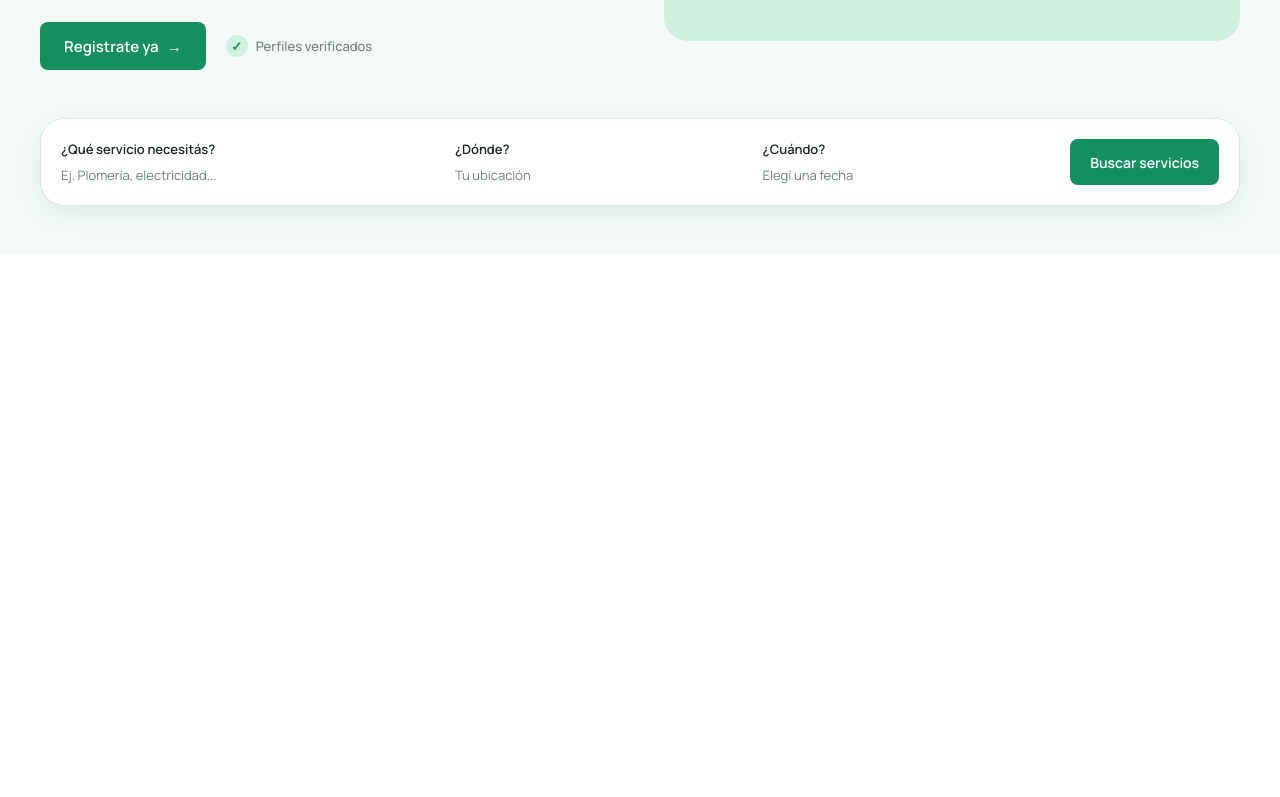
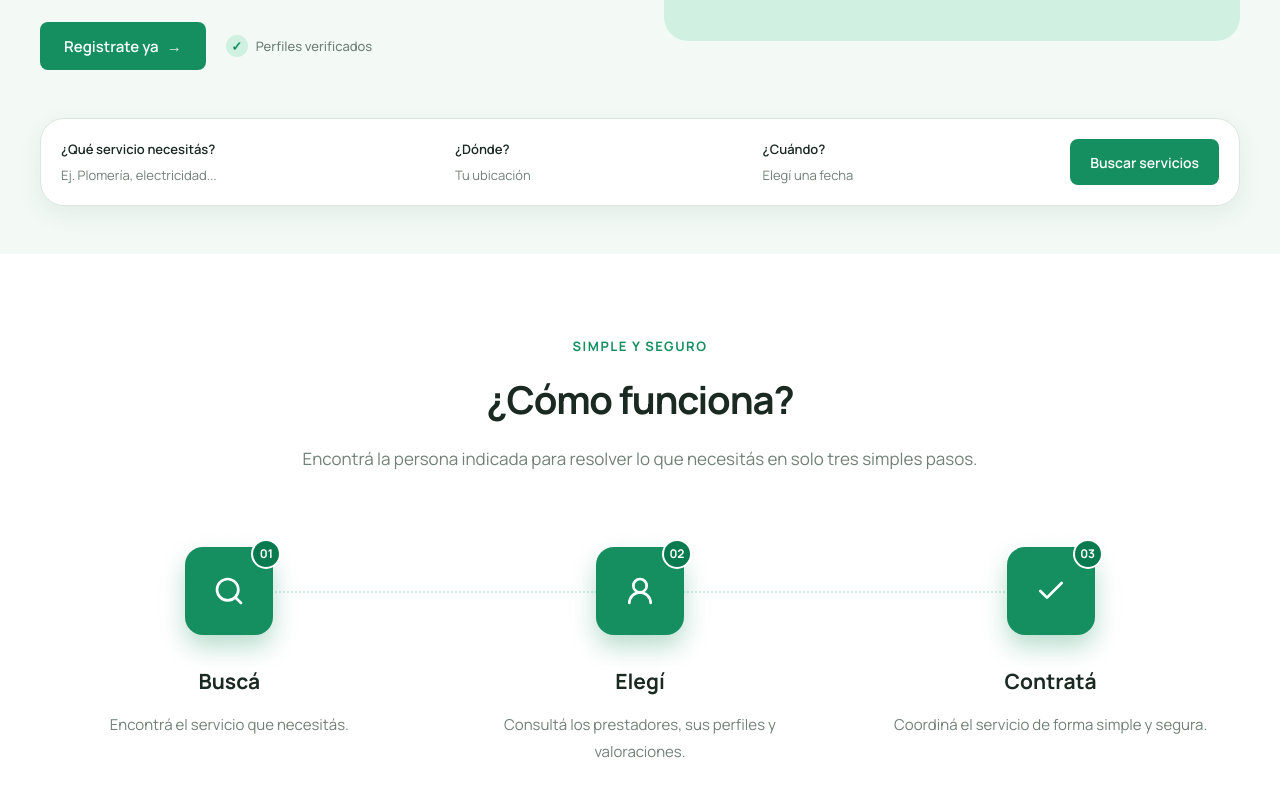
Before and after one commit to Martin-J-Larre/servismas, a React (Vite) app in the folder frontend/: page / in a window 1280 px wide. Shown: the part 497-1294 px from the top of the page. Before the commit the page ends 800 px from the top, so only its background shows below. Built offline with nearby package versions, Linux system fonts and the light colour scheme.

Commit message:
feat: add how it works section

```diff
--- a/frontend/package.json
+++ b/frontend/package.json
@@ -10,6 +10,7 @@
     "preview": "vite preview"
   },
   "dependencies": {
+    "lucide-react": "^1.61.0",
     "react": "^19.3.1",
     "react-dom": "^19.3.1"
   },
--- /dev/null
+++ b/frontend/src/landing/components/HowItWorks/HowItWorks.jsx
@@ -0,0 +1,52 @@
+
+import { Search, UserRound, Check } from "lucide-react";
+import styles from "./HowItWorks.module.css";
+import StepCard from "./StepCard/StepCard";
+
+const steps = [
+  {
+    number: "01",
+    title: "Buscá",
+    description: "Encontrá el servicio que necesitás.",
+    icon: <Search />,
+  },
+  {
+    number: "02",
+    title: "Elegí",
+    description: "Consultá los prestadores, sus perfiles y valoraciones.",
+    icon: <UserRound />,
+  },
+  {
+    number: "03",
+    title: "Contratá",
+    description: "Coordiná el servicio de forma simple y segura.",
+    icon: <Check />,
+  },
+];
+
+function HowItWorks() {
+  return (
+    <section className={styles.section} id="como-funciona">
+      <div className={styles.container}>
+        <header className={styles.header}>
+          <span className={styles.eyebrow}>SIMPLE Y SEGURO</span>
+
+          <h2 className={styles.title}>¿Cómo funciona?</h2>
+
+          <p className={styles.description}>
+            Encontrá la persona indicada para resolver lo que necesitás
+            en solo tres simples pasos.
+          </p>
+        </header>
+
+        <div className={styles.steps}>
+          {steps.map((step) => (
+            <StepCard key={step.number} {...step} />
+          ))}
+        </div>
+      </div>
+    </section>
+  );
+}
+
+export default HowItWorks;
--- /dev/null
+++ b/frontend/src/landing/components/HowItWorks/HowItWorks.module.css
@@ -0,0 +1,77 @@
+.section {
+  width: 100%;
+  padding: 80px 24px 100px;
+  background-color: var(--color-surface);
+}
+
+.container {
+  width: 100%;
+  max-width: var(--container-width);
+  margin-inline: auto;
+}
+
+.header {
+  max-width: 720px;
+  margin: 0 auto 72px;
+  text-align: center;
+}
+
+.eyebrow {
+  display: inline-block;
+  margin-bottom: 18px;
+  color: var(--color-primary);
+  font-size: 13px;
+  font-weight: var(--font-weight-bold);
+  letter-spacing: 0.12em;
+}
+
+.title {
+  margin: 0 0 18px;
+  color: var(--color-text);
+  font-size: clamp(30px, 3vw, 40px);
+  font-weight: var(--font-weight-bold);
+  letter-spacing: -0.03em;
+}
+
+.description {
+  max-width: 680px;
+  margin: 0 auto;
+  color: var(--color-text-secondary);
+  font-size: 17px;
+  line-height: 1.8;
+}
+
+.steps {
+  position: relative;
+  display: grid;
+  grid-template-columns: repeat(3, minmax(0, 1fr));
+  gap: 32px;
+}
+
+.steps::before {
+  position: absolute;
+  top: 44px;
+  right: 16.66%;
+  left: 16.66%;
+  border-top: 2px dotted var(--color-primary-light);
+  content: "";
+}
+
+@media (max-width: 768px) {
+  .section {
+    padding: 64px 20px 72px;
+  }
+
+  .header {
+    margin-bottom: 48px;
+  }
+
+  .steps {
+    grid-template-columns: 1fr;
+    gap: 44px;
+  }
+
+  .steps::before {
+    display: none;
+  }
+}
--- /dev/null
+++ b/frontend/src/landing/components/HowItWorks/StepCard/StepCard.jsx
@@ -0,0 +1,21 @@
+import styles from "./StepCard.module.css";
+
+function StepCard({ number, icon, title, description }) {
+  return (
+    <article className={styles.card}>
+      <div className={styles.iconWrapper}>
+        <span className={styles.icon} aria-hidden="true">
+          {icon}
+        </span>
+
+        <span className={styles.number}>{number}</span>
+      </div>
+
+      <h3 className={styles.title}>{title}</h3>
+
+      <p className={styles.description}>{description}</p>
+    </article>
+  );
+}
+
+export default StepCard;
--- /dev/null
+++ b/frontend/src/landing/components/HowItWorks/StepCard/StepCard.module.css
@@ -0,0 +1,83 @@
+.card {
+  position: relative;
+  z-index: 1;
+  display: flex;
+  flex-direction: column;
+  align-items: center;
+  min-width: 0;
+  text-align: center;
+}
+
+.iconWrapper {
+  position: relative;
+  display: flex;
+  align-items: center;
+  justify-content: center;
+  width: 88px;
+  height: 88px;
+  margin-bottom: 32px;
+  color: white;
+  background-color: var(--color-primary);
+  border-radius: 18px;
+  box-shadow: 0 12px 24px rgb(22 143 96 / 30%);
+}
+
+.icon {
+  display: flex;
+  align-items: center;
+  justify-content: center;
+}
+
+.icon svg {
+  width: 32px;
+  height: 32px;
+  stroke-width: 2;
+}
+
+.number {
+  position: absolute;
+  top: -8px;
+  right: -8px;
+  display: flex;
+  align-items: center;
+  justify-content: center;
+  width: 30px;
+  height: 30px;
+  color: white;
+  background-color: var(--color-primary-dark);
+  border: 2px solid white;
+  border-radius: 50%;
+  font-size: 12px;
+  font-weight: var(--font-weight-bold);
+}
+
+.title {
+  margin: 0 0 16px;
+  color: var(--color-text);
+  font-size: 21px;
+  font-weight: var(--font-weight-bold);
+}
+
+.description {
+  max-width: 320px;
+  margin: 0;
+  color: var(--color-text-secondary);
+  font-size: 15px;
+  line-height: 1.8;
+}
+
+@media (max-width: 768px) {
+  .iconWrapper {
+    width: 72px;
+    height: 72px;
+    margin-bottom: 24px;
+  }
+
+  .title {
+    font-size: 18px;
+  }
+
+  .description {
+    font-size: 14px;
+  }
+}
--- a/frontend/src/landing/pages/Home.jsx
+++ b/frontend/src/landing/pages/Home.jsx
@@ -1,5 +1,6 @@
 import Navbar from "../components/Navbar/Navbar";
 import Hero from "../components/Hero/Hero";
+import HowItWorks from "../components/HowItWorks/HowItWorks";
 
 function Home() {
   return (
@@ -8,6 +9,7 @@ function Home() {
 
       <main>
         <Hero />
+        <HowItWorks />
       </main>
     </>
   );
```
Also changed, not shown: 1 other file (tests, documents, lock files or other folders).
